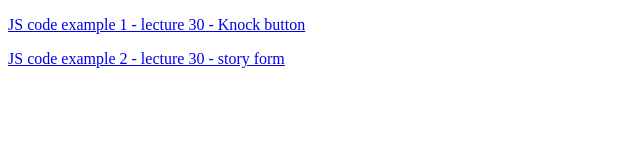
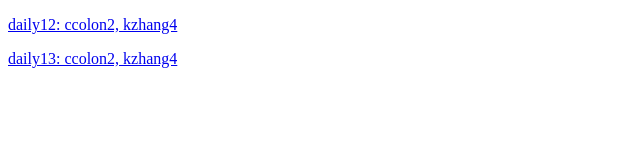
Before and after one commit to kzhangnd/bible-verse, a plain HTML site: page index.html in a window 1280 px wide. Shown: the whole page, without its empty margins (0-640 px from the left). Drawn offline with Linux system fonts and the light colour scheme.

Commit message:
Update index.html

```diff
--- a/index.html
+++ b/index.html
@@ -4,10 +4,10 @@
     </head>
     <body>
         <p>
-            <a href="daily12/index.html">JS code example 1 - lecture 30 - Knock button</a>
+            <a href="daily12/index.html">daily12: ccolon2, kzhang4</a>
         </p>
         <p>
-            <a href="daily13/index13.html">JS code example 2 - lecture 30 - story form</a>
+            <a href="daily13/index13.html">daily13: ccolon2, kzhang4</a>
         </p>
 
     </body>
```
